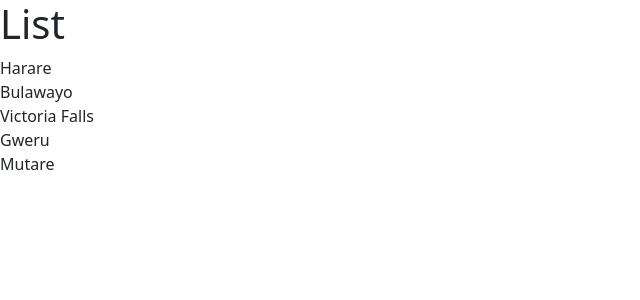
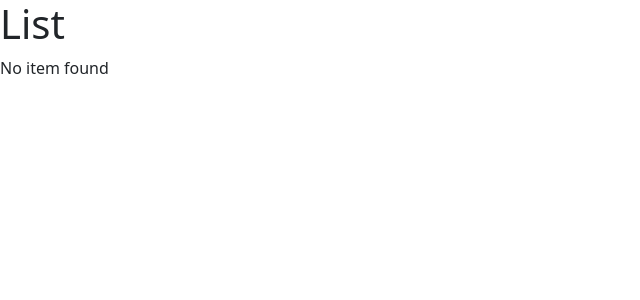
Before and after one commit to AbigirlMuchineripi/react-tutorial, a React (Vite) app: page / in a window 1280 px wide. Shown: the top 300 px of the page, without its empty margins (0-640 px from the left). Built offline with nearby package versions, Linux system fonts and the light colour scheme.

Commit message:
Conditional Rendering

```diff
--- a/src/components/ListGroup.tsx
+++ b/src/components/ListGroup.tsx
@@ -1,6 +1,14 @@
 function ListGroup() {
-  const items = ["Harare", "Bulawayo", "Victoria Falls", "Gweru", "Mutare"];
+  let items = ["Harare", "Bulawayo", "Victoria Falls", "Gweru", "Mutare"];
+  items = [];
 
+  if (items.length === 0)
+    return (
+      <>
+        <h1>List</h1>
+          <p>No item found</p>
+      </>
+    );
 
   return (
     <>
```
